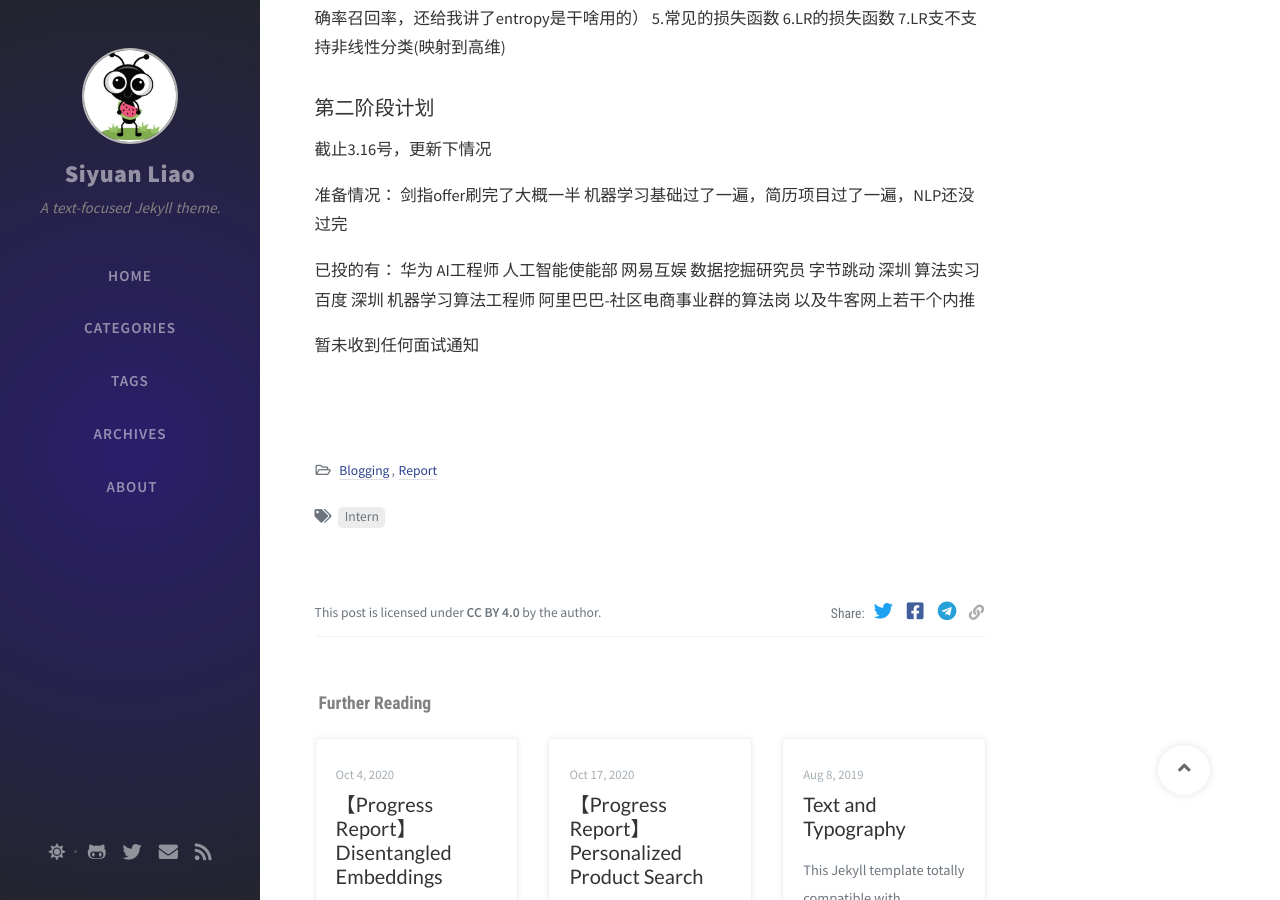
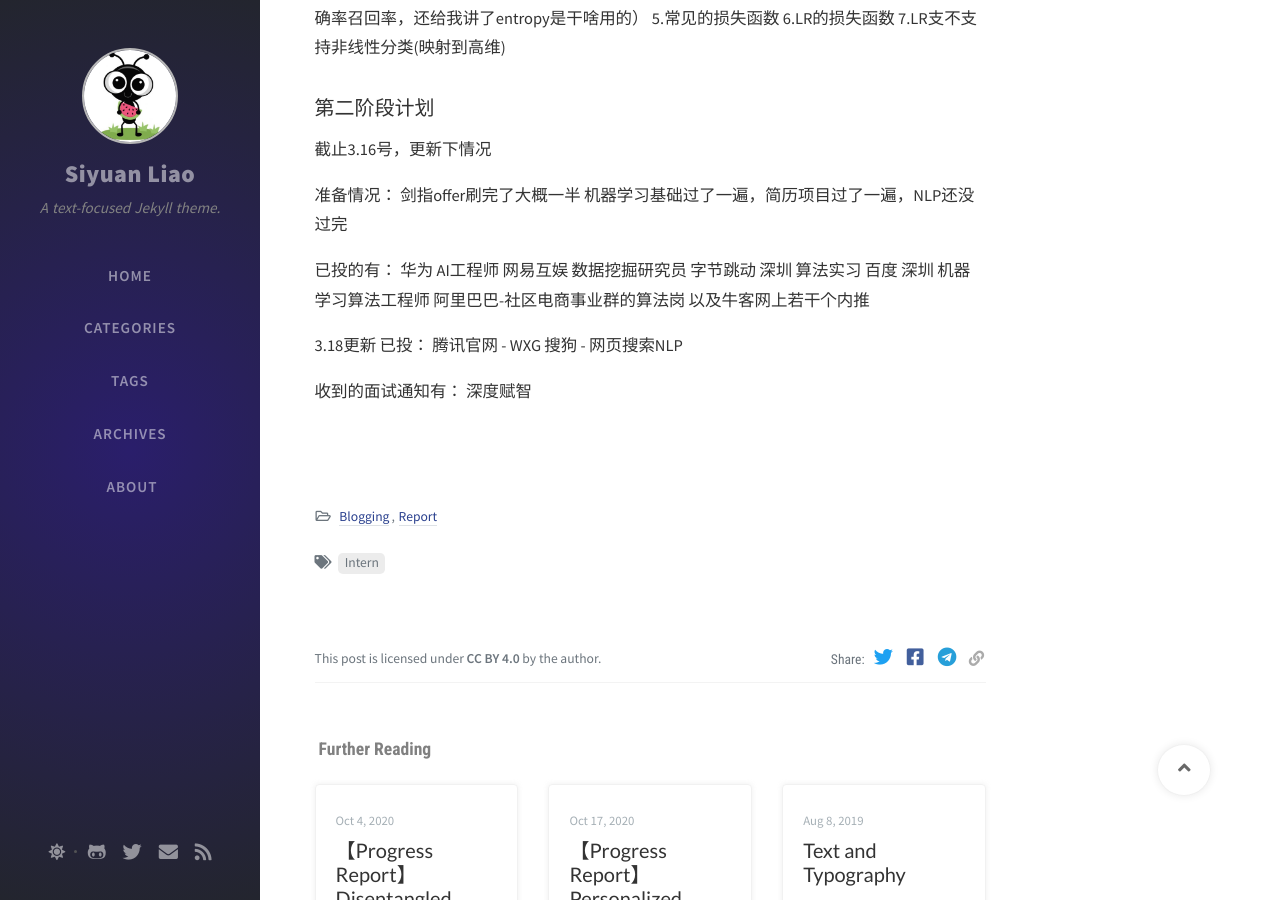
Before and after one commit to SeanLiaoy/seanliaoy.github.io, a Jekyll site: the page built from _posts/2021-02-25-Job.md, in a window 1280 px wide and 900 px high, scrolled down 1269 px. Built offline with Jekyll 4.4.1, drawn with Linux system fonts in a browser that asks for light colours; nearby versions of some CDN libraries; comment, search, counter and statistics services are not loaded.

Commit message:
修改文件: _posts/2021-02-25-Job.md

```diff
--- a/_posts/2021-02-25-Job.md
+++ b/_posts/2021-02-25-Job.md
@@ -75,9 +75,8 @@ Linux操作，刷题，C++11
 剑指offer刷完了大概一半
 机器学习基础过了一遍，简历项目过了一遍，NLP还没过完
 
-
 已投的有：
-华为 AI工程师 人工智能使能部
+华为 AI工程师
 网易互娱 数据挖掘研究员
 字节跳动 深圳 算法实习
 百度 深圳 机器学习算法工程师
@@ -85,4 +84,10 @@ Linux操作，刷题，C++11
 以及牛客网上若干个内推
 
 
-暂未收到任何面试通知
+3.18更新
+已投：
+腾讯官网 - WXG
+搜狗 - 网页搜索NLP
+
+收到的面试通知有：
+深度赋智
```
